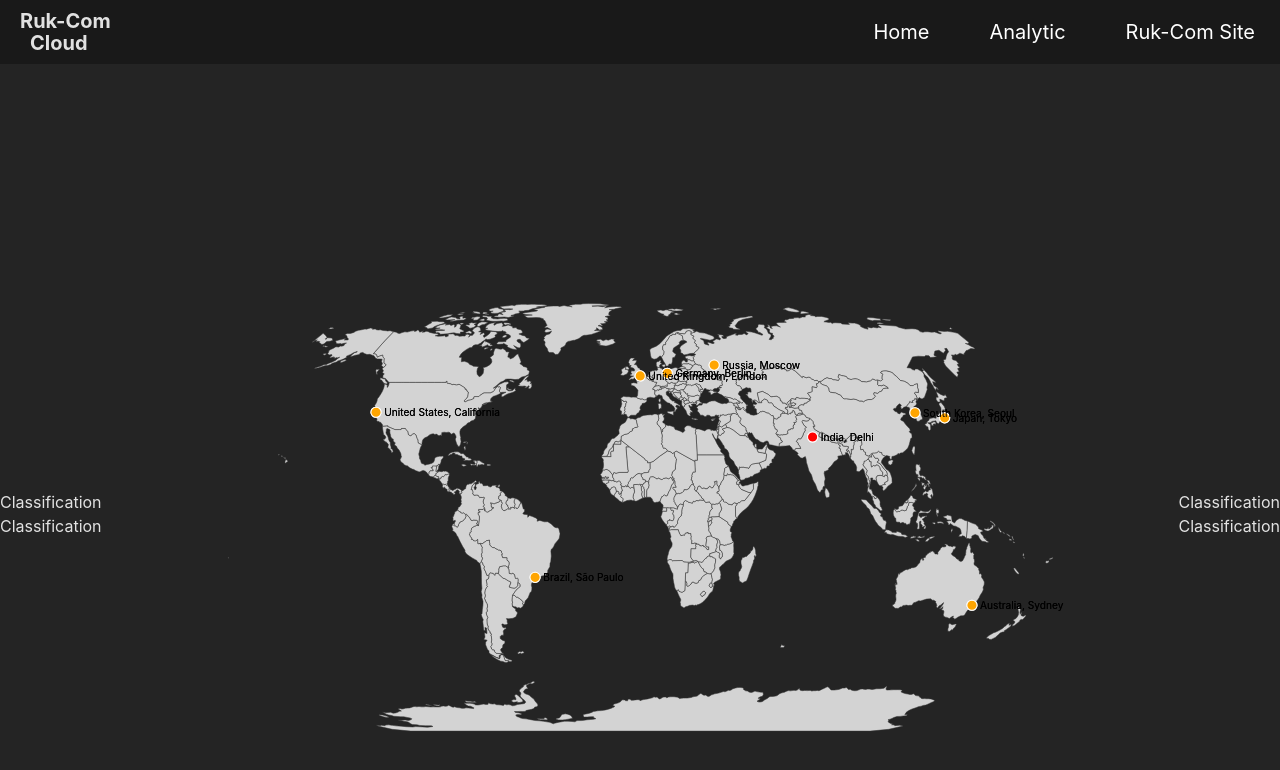
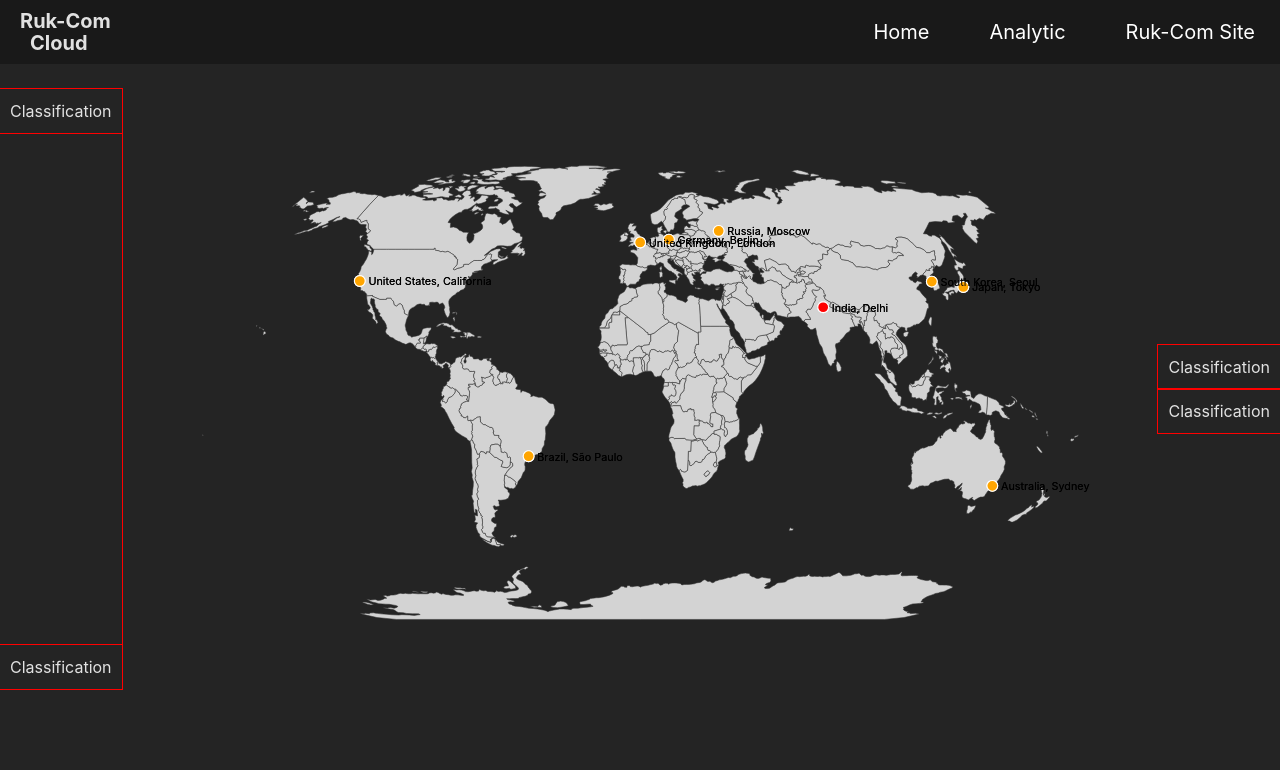
Before and after one commit to Chalongrath-Kodsriwong/Project_Cyber_Attack_Map, a React (Vite) app in the folder React_Tutorial/Test_React1/React_Test1/: page / in a window 1280 px wide. Shown: the top 770 px of the page. Built offline with nearby package versions, Linux system fonts and the light colour scheme; no server answers.

Commit message:
commit_menu_Test1

```diff
--- a/React_Tutorial/Test_React1/React_Test1/src/App.css
+++ b/React_Tutorial/Test_React1/React_Test1/src/App.css
@@ -3,3 +3,16 @@
   margin: 0;
   box-sizing: border-box;
 }
+
+.container{
+  display: flex;
+  align-items: center;
+}
+
+.left-size{
+  display: flex;
+  flex-direction: column;
+  outline: 1px solid red;
+  height: 600px;
+  justify-content: space-between;
+}
--- a/React_Tutorial/Test_React1/React_Test1/src/App.jsx
+++ b/React_Tutorial/Test_React1/React_Test1/src/App.jsx
@@ -18,6 +18,7 @@ function App() {
         <Routes>
           {/* เส้นทางสำหรับหน้าแรก */}
           <Route path="/" element={<div className='menu'>
+            <div className="container">
               <div className="left-size">
                 <Classification />
                 <Classification />
@@ -26,7 +27,7 @@ function App() {
               <div className="right-size">
               <Classification />
               <Classification />
-
+              </div>
             </div>
           </div>} />
 
--- a/React_Tutorial/Test_React1/React_Test1/src/components/Classification.jsx
+++ b/React_Tutorial/Test_React1/React_Test1/src/components/Classification.jsx
@@ -2,7 +2,7 @@ import React from 'react'
 
 function Classification() {
   return (
-    <div>Classification</div>
+    <div style={{outline: "1px solid red", padding: "10px"}}>Classification</div>
   )
 }
 
--- a/React_Tutorial/Test_React1/React_Test1/src/components/Map.jsx
+++ b/React_Tutorial/Test_React1/React_Test1/src/components/Map.jsx
@@ -96,7 +96,7 @@ const Map = () => {
       });
   }, []);
 
-  return <svg ref={mapRef} style={{ width: '100%', height: '900px' }}></svg>;
+  return <svg ref={mapRef} style={{ width: '100%', height: '650px' }}></svg>;
 };
 
 export default Map;
```
Lines whose indentation alone changed are shown as unchanged.
